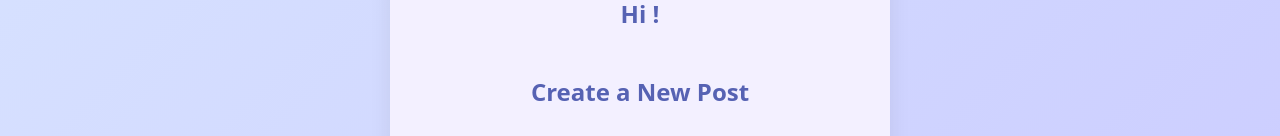
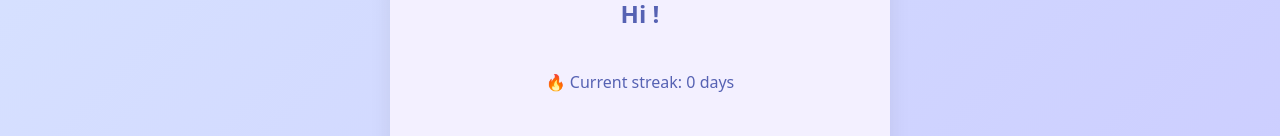
Before and after one commit to CaboozledPie/journal-me, a React (Vite) app in the folder front-end/: page / in a window 1280 px wide. Both pictures are taken after a click on the button "Test Login (Skip Google)". Shown: the part 143-279 px from the top of the page. Built offline with nearby package versions, Linux system fonts and the light colour scheme; no server answers.

Commit message:
Connected front-end display of streaks with back-end

```diff
--- a/front-end/src/components/HomePage.tsx
+++ b/front-end/src/components/HomePage.tsx
@@ -22,6 +22,7 @@ const PostPage: React.FC<PostPageProps> = ({ onLogout }) => {
   const [title, setTitle] = useState("");
   const [text, setText] = useState("");
   const [image, setImage] = useState<File | null>(null);
+  const [streak, setStreak] = useState<number>(0);
 
   // Fetch entries on mount
   useEffect(() => {
@@ -37,6 +38,10 @@ const PostPage: React.FC<PostPageProps> = ({ onLogout }) => {
 
         const data = await res.json();
         setPosts(data.entries || []);
+
+        if (data.streak !== undefined) {
+          setStreak(data.streak);
+        }
       } catch (error) {
         console.error("Error fetching posts:", error);
       }
@@ -80,6 +85,11 @@ const PostPage: React.FC<PostPageProps> = ({ onLogout }) => {
       // Add new post to UI
       setPosts([data, ...posts]);
 
+      // Update streak
+      if (data.streak !== undefined) {
+        setStreak(data.streak);
+      }
+
       // Reset fields
       setTitle("");
       setText("");
@@ -117,6 +127,7 @@ const PostPage: React.FC<PostPageProps> = ({ onLogout }) => {
           }}
         >
           <h2> Hi {name}!</h2>
+          <p>🔥 Current streak: {streak} day{streak !== 1 ? "s" : ""}</p>
           <h2>Create a New Post</h2>
 
           <label htmlFor="title">Title:</label>
```
Also changed, not shown: 1 other file (tests, documents, lock files or other folders).
